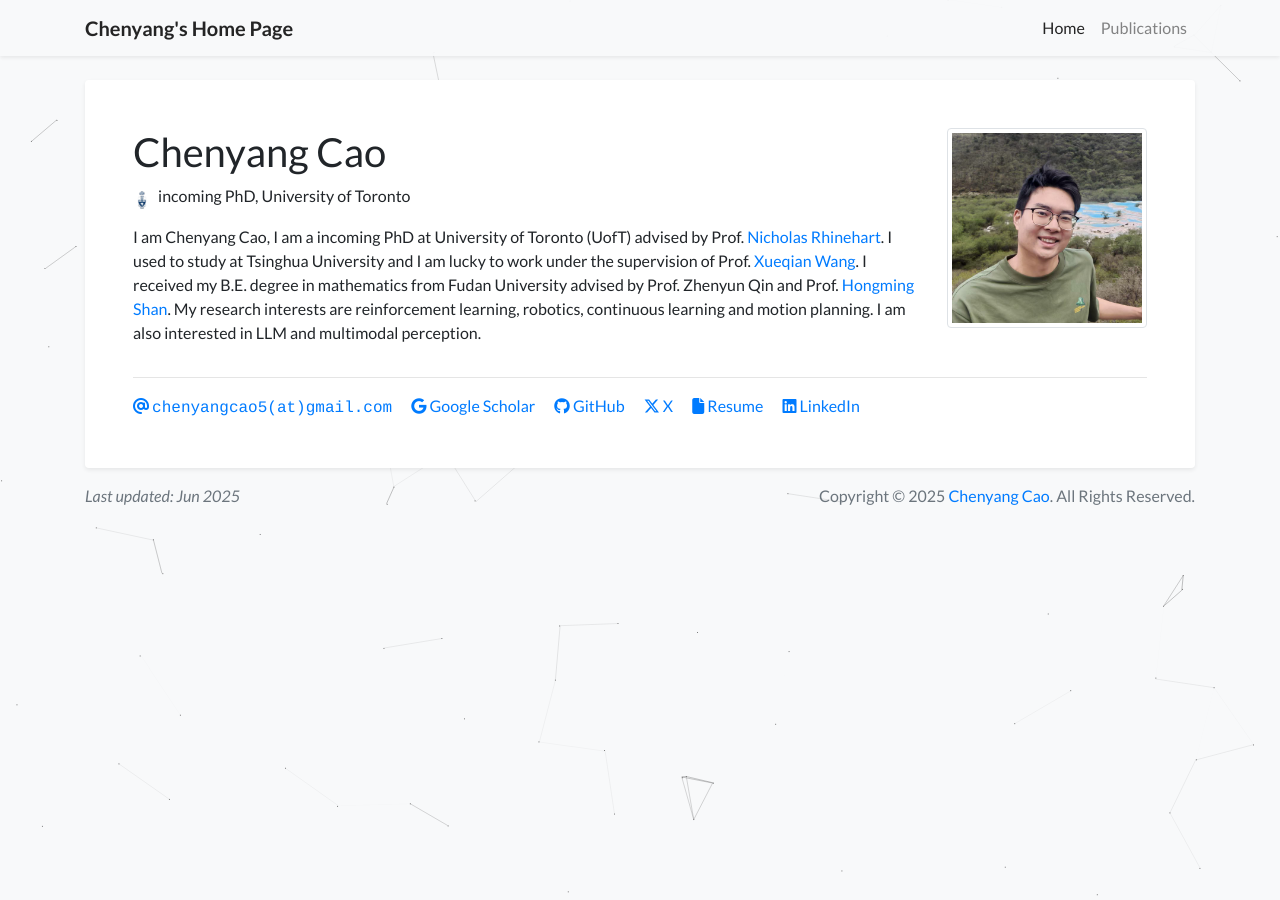
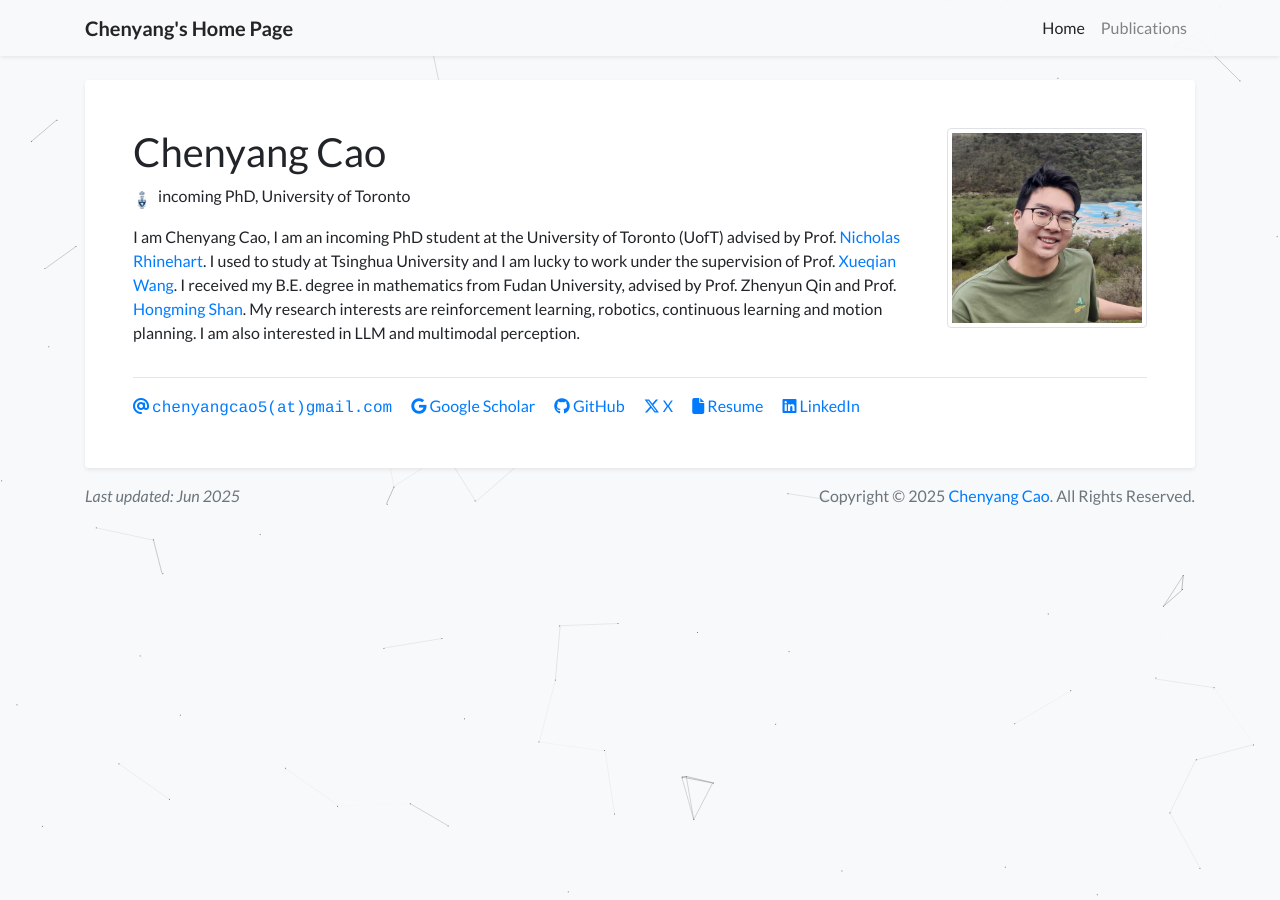
Before and after one commit to Sunlighted/Sunlighted.github.io, a Jekyll site: the page built from index.html, in a window 1280 px wide. Built offline with Jekyll 4.4.1, drawn with Linux system fonts in a browser that asks for light colours; a style sheet for code colours, icons or effects is not loaded; some of the changed lines change nothing that is shown.

Commit message:
Update profile.yml

```diff
--- a/_data/profile.yml
+++ b/_data/profile.yml
@@ -18,7 +18,7 @@
 # orcid: 0000-0000-0000-0000
 
 short_bio: >-
-  I am Chenyang Cao, I am a incoming PhD at University of Toronto (UofT) advised by Prof. <a href="https://leaf.utias.utoronto.ca/author/nicholas-rhinehart/">Nicholas Rhinehart</a>. I used to study at Tsinghua University and I am lucky to work under the supervision of Prof. <a href="https://scholar.google.com/citations?user=h9dN_ykAAAAJ&hl=en&oi=ao">Xueqian Wang</a>. I received my B.E. degree in mathematics from Fudan University advised by Prof. Zhenyun Qin and Prof. <a href="https://hmshan.io/">Hongming Shan</a>. My research interests are reinforcement learning, robotics, continuous learning and motion planning. I am also interested in LLM and multimodal perception.
+  I am Chenyang Cao, I am an incoming PhD student at the University of Toronto (UofT) advised by Prof. <a href="https://leaf.utias.utoronto.ca/author/nicholas-rhinehart/">Nicholas Rhinehart</a>. I used to study at Tsinghua University and I am lucky to work under the supervision of Prof. <a href="https://scholar.google.com/citations?user=h9dN_ykAAAAJ&hl=en&oi=ao">Xueqian Wang</a>. I received my B.E. degree in mathematics from Fudan University, advised by Prof. Zhenyun Qin and Prof. <a href="https://hmshan.io/">Hongming Shan</a>. My research interests are reinforcement learning, robotics, continuous learning and motion planning. I am also interested in LLM and multimodal perception.
 
 show_portrait: true
 portrait_url: assets/images/photos/profile.jpg
@@ -28,11 +28,11 @@
 education:
 - name: University of Toronto
   logo: assets/images/badges/utoronto.png
-  position: PhD in Aerospace Studies & Engeering and Robotics
+  position: PhD in Aerospace Studies & Engineering and Robotics
   date: Sep. 2025 - Nov. 2029 (Expected)
 - name: Tsinghua University
   logo: assets/images/badges/tsinghua.png
-  position: MS in Electronic and Information Engeering
+  position: MS in Electronic and Information Engineering
   date: Sep. 2022 - Jun. 2025
 - name: Fudan University
   logo: assets/images/badges/fudan.png
```
